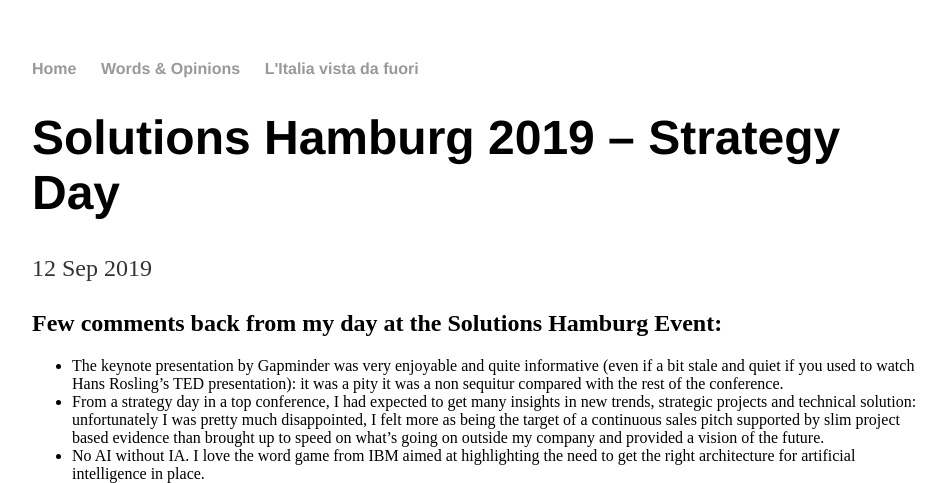
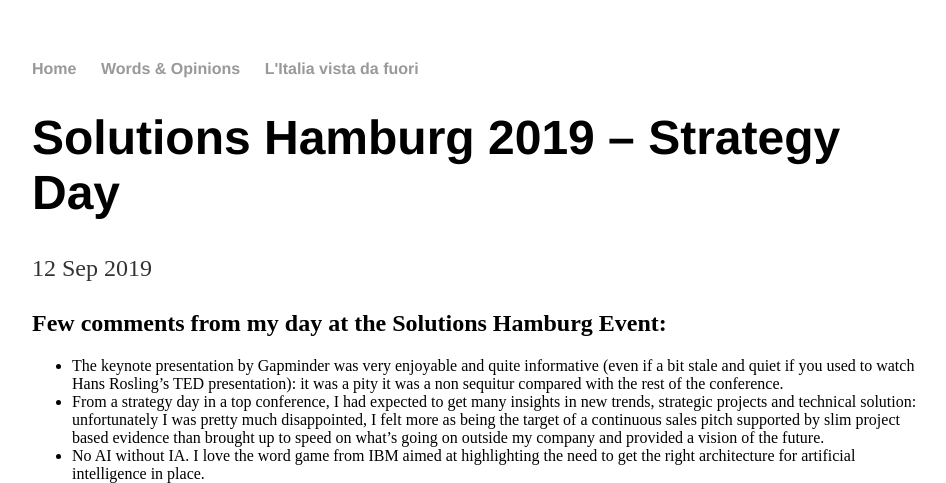
Before and after one commit to aleale14/aleale14.github.io, a Jekyll site: the page built from _posts/read/2019-09-12-solutions-hamburg-2019.md, in a window 1280 px wide and 900 px high, cut to the strip 0-483 px from the top of the window. Shown: the whole strip, without its empty margins (160-1106 px from the left). Built offline with Jekyll 4.4.1, drawn with Linux system fonts in a browser that asks for light colours.

```diff
--- a/_posts/read/2019-09-12-solutions-hamburg-2019.md
+++ b/_posts/read/2019-09-12-solutions-hamburg-2019.md
@@ -6,7 +6,7 @@
 permalink: shh19
 ---
 
-## Few comments back from my day at the Solutions Hamburg Event:
+## Few comments from my day at the Solutions Hamburg Event:
 
 * The keynote presentation by Gapminder was very enjoyable and quite informative (even if a bit stale and quiet if you used to watch Hans Rosling's TED presentation): it was a pity it was a non sequitur compared with the rest of the conference.
 * From a strategy day in a top conference, I had expected to get many insights in new trends, strategic projects and technical solution: unfortunately I was pretty much disappointed, I felt more as being the target of a continuous sales pitch supported by slim project based evidence than brought up to speed on what's going on outside my company and provided a vision of the future.
```
